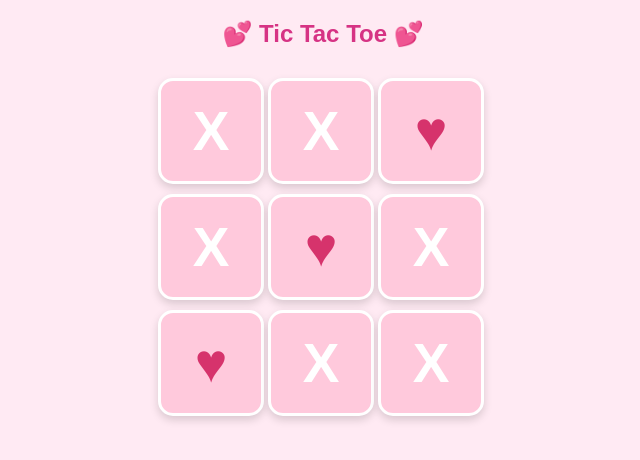
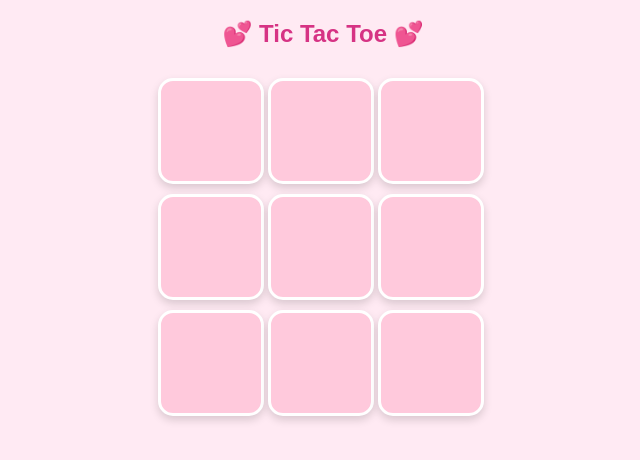
Before and after one commit to Fudgecake13/PinkPixels, a plain HTML site: page index.html in a window 1280 px wide. Shown: the whole page, without its empty margins (317-957 px from the left). Drawn offline with Linux system fonts and the light colour scheme.

Commit message:
Update index.html

```diff
--- a/index.html
+++ b/index.html
@@ -56,17 +56,17 @@ color:#d6336c;
 
 <div class="board">
 
-<div class="cell x">X</div>
-<div class="cell x">X</div>
-<div class="cell o">♥</div>
+<div class="cell x"></div>
+<div class="cell x"></div>
+<div class="cell o"></div>
 
-<div class="cell x">X</div>
-<div class="cell o">♥</div>
-<div class="cell x">X</div>
+<div class="cell x"></div>
+<div class="cell o"></div>
+<div class="cell x"></div>
 
-<div class="cell o">♥</div>
-<div class="cell x">X</div>
-<div class="cell x">X</div>
+<div class="cell o"></div>
+<div class="cell x"></div>
+<div class="cell x"></div>
 
 </div>
 <script src="script.js"></script>
```
